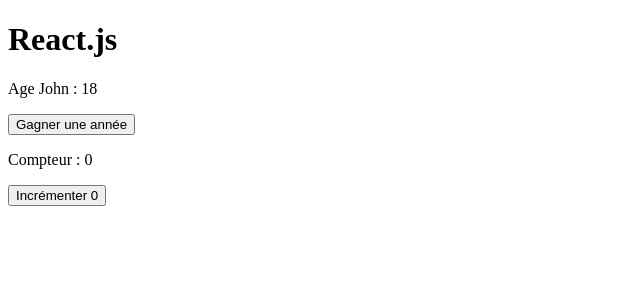
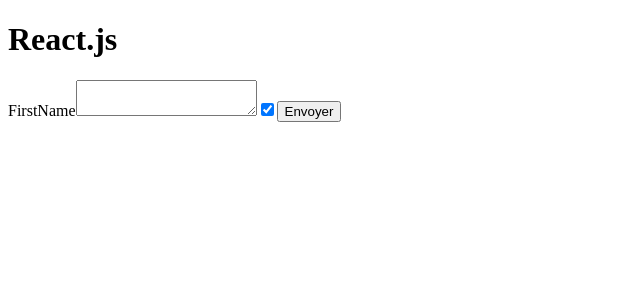
Before and after one commit to artisanDeveloppeur/React, a React (Vite) app in the folder installation/: page / in a window 1280 px wide. Shown: the top 300 px of the page, without its empty margins (0-640 px from the left). Built offline with nearby package versions, Linux system fonts and the light colour scheme.

Commit message:
formulaires

```diff
--- a/installation/src/App.jsx
+++ b/installation/src/App.jsx
@@ -1,43 +1,64 @@
 import { useState } from "react"
 
-/*const todos = [
-  'Presenter react',
-  'Présenter le JSX',
-  'Créer des composants'
-]
-*/
+
 function App() {
+  //    <h2>Approche controlée </h2>
+  /*
+    const [firstName, setFirstName] = useState('John Doe')
 
-  const [person, setPerson] = useState({
-    firstName: 'John', lastName: 'Doe', age: 18
+    const handleChange = (e) => {
+      setFirstName(e.target.value)
+    }
 
-  })
+    const reset = () => { setFirstName('') }
+  */
 
-  const incrementAge = () => {
-    setPerson({ ...person, age: person.age + 1 })
+  //<h2>Approche non controlée </h2>
+  /*
+  const handleSubmit = (e) => {
+    e.preventDefault()
+    console.log(new FormData(e.target))
+  */
+
+  const [value, setValue] = useState('')
+  const handleChange = (e) => {
+    setValue(e.target.value)
   }
-  const [count, setCount] = useState(0)
 
-  const incrementCount = () => {
-    console.log('render')
-    setCount(count + 1)
-    //setCount((c) => c + 1)
-
+  const [checked, setChecked] = useState(true)
+  const toggleCheck = () => {
+    setChecked(!checked)
   }
 
   return <>
     <h1>React.js</h1>
-    <p>Age {person.firstName} : {person.age}</p>
-    <button onClick={incrementAge}>Gagner une année</button>
-    <p>Compteur : {count}</p>
-    <button onClick={incrementCount}> Incrémenter {count}</button>
+    {/*
+    <h2>Approche controlée </h2>
+    <form>
+      <label>FirstName</label>
+      <input type="text" name="firstName"
+        value={firstName} onChange={handleChange} />
+      {firstName}
+      <button onClick={reset} type="button">Reset</button>
+    </form>
+    */}
 
-
+    {/* <h2>Approche non controlée</h2> */}
     {/*
-    <ul>
-      {todos.map(todo => (<li key={todo}>{todo}</li>))}
-    </ul>
+    <form onSubmit={handleSubmit}>
+      <label>FirstName</label>
+      <input type="text" name="firstName" defaultValue="default" />
+      <button>Envoyer</button>
+    </form>
     */}
+    <form >
+      <label>FirstName</label>
+      {/*<input type="text" name="firstName" value={value} onChange={handleChange} />*/}
+      <textarea value={value} onChange={handleChange} />
+      <input type="checkbox" checked={checked} onChange={toggleCheck} />
+      {/*{checked && <button>Envoyer</button>} */}
+      <button disabled={!checked}>Envoyer</button>
+    </form>
   </>
 
 }
```
